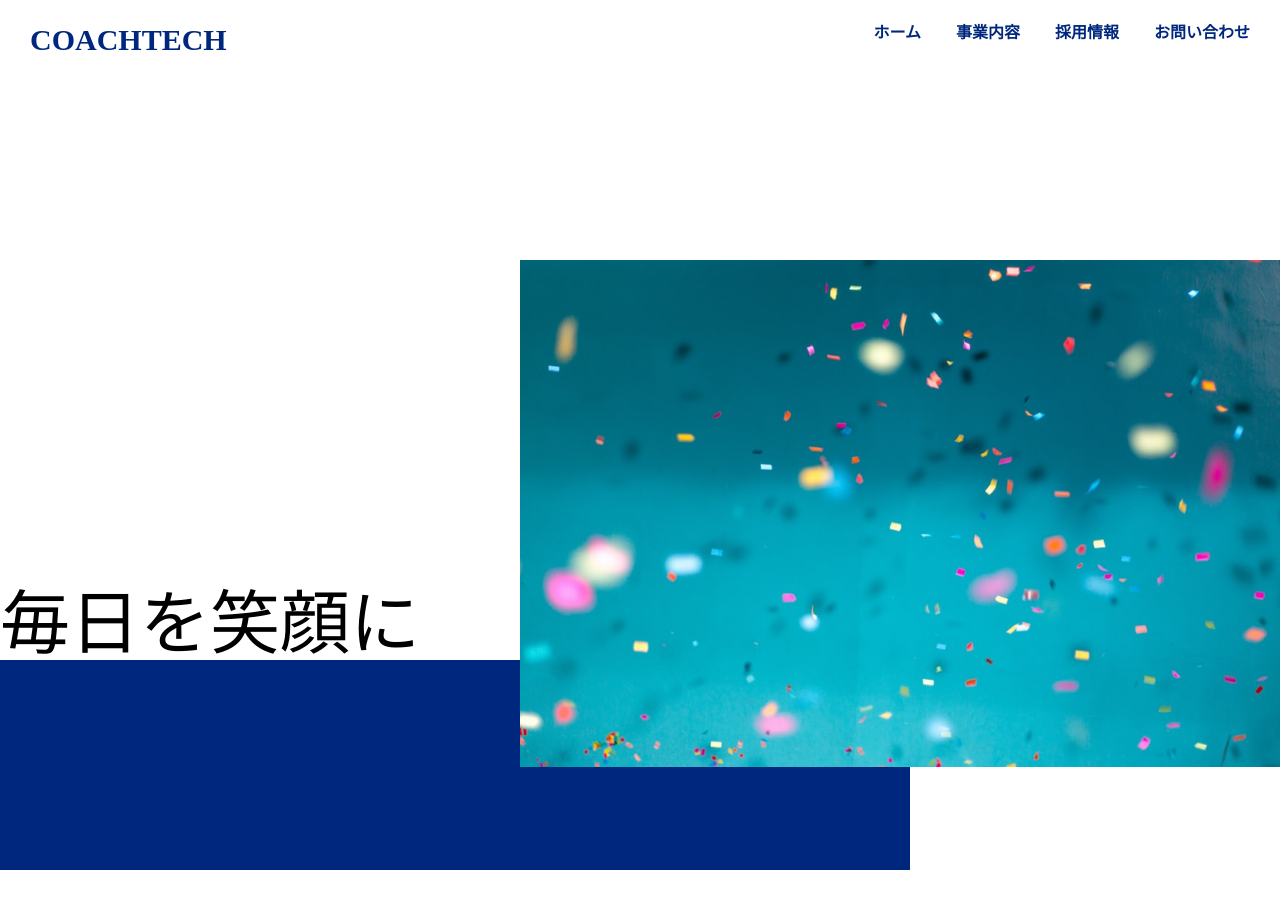
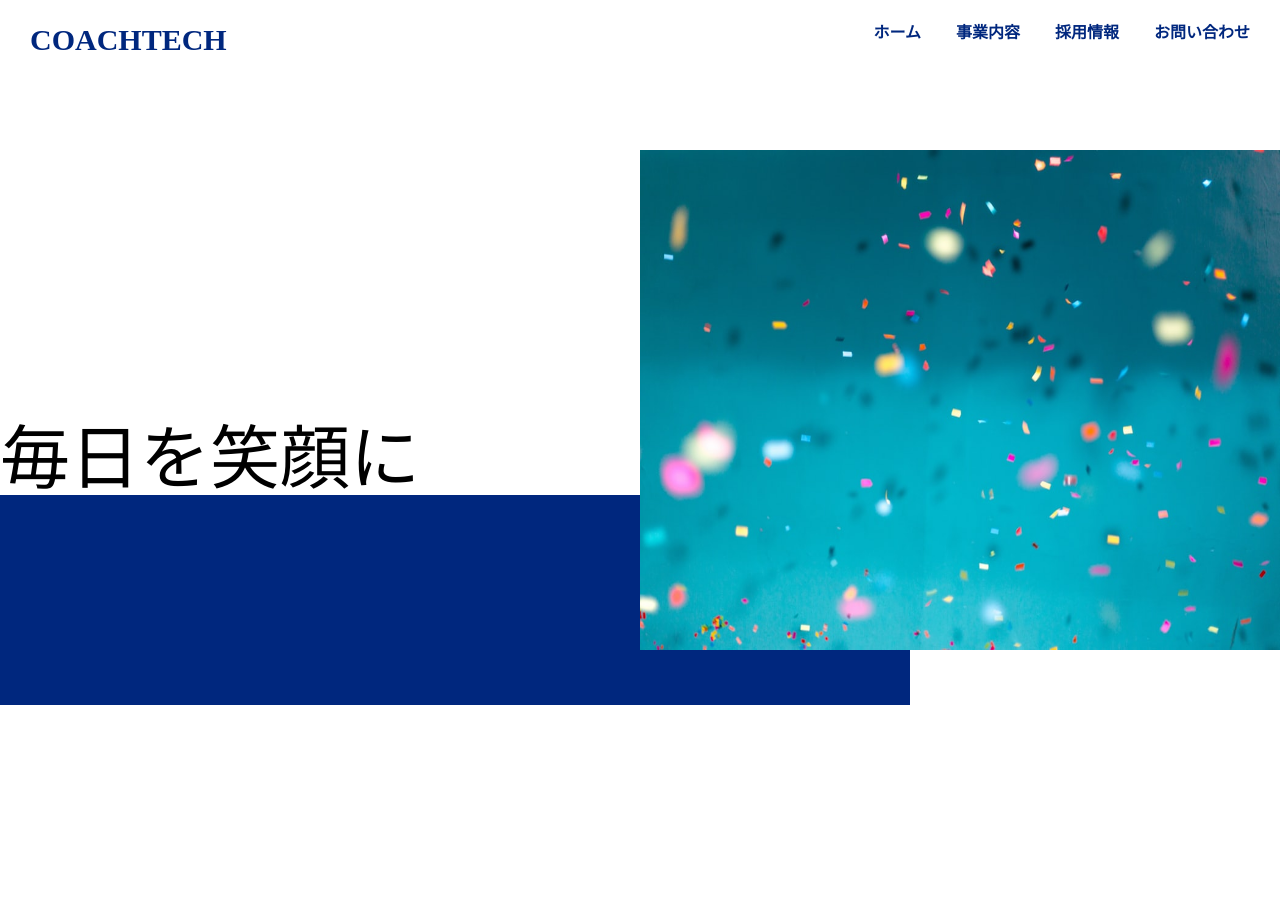
Before and after one commit to mymnsd/20240215_nisida_css, a plain HTML site: page index.html in a window 1280 px wide. After the commit the page ends 800 px from the top, so only its background shows below. Drawn offline with Linux system fonts and the light colour scheme.

Commit message:
再度修正しました

```diff
--- a/css/style.css
+++ b/css/style.css
@@ -26,13 +26,15 @@
 
 .relative{
     position: relative;
-    top: 180px;
+    top: 70px;
+    bottom: 0;
 }
 
 .relative__img{
     display: block;
     margin: 0 0 0 auto;
-    max-width: 760px;
+    max-width: 50%;
+    height: 500px;
 }
 
 .relative__img img{
@@ -41,10 +43,9 @@
 
 .absolute{
     position: absolute;
-    top: 330px;
+    top: 275px;
     left: 0;
     right: 370px;
-    padding-bottom: 35px;
     z-index: -10;
 }
 
```
